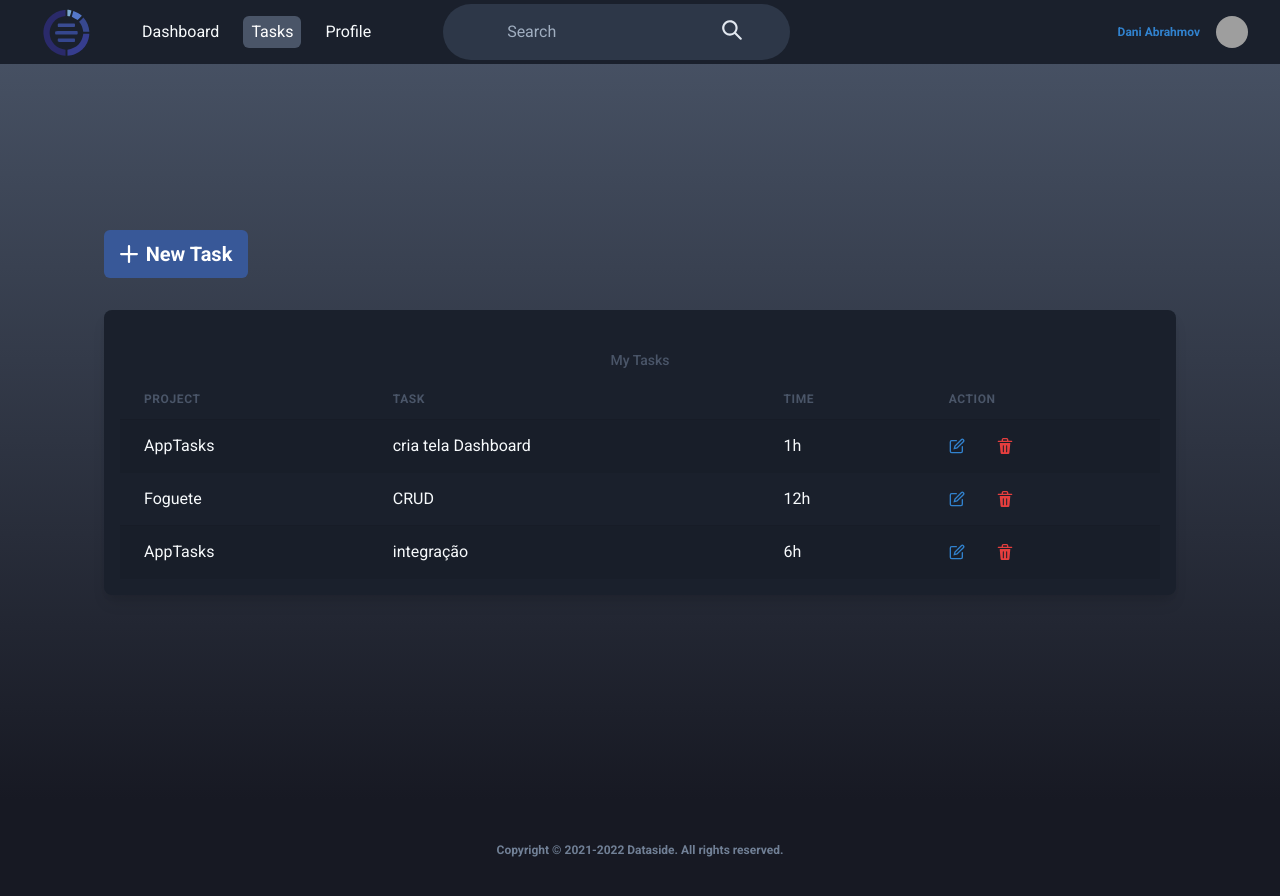
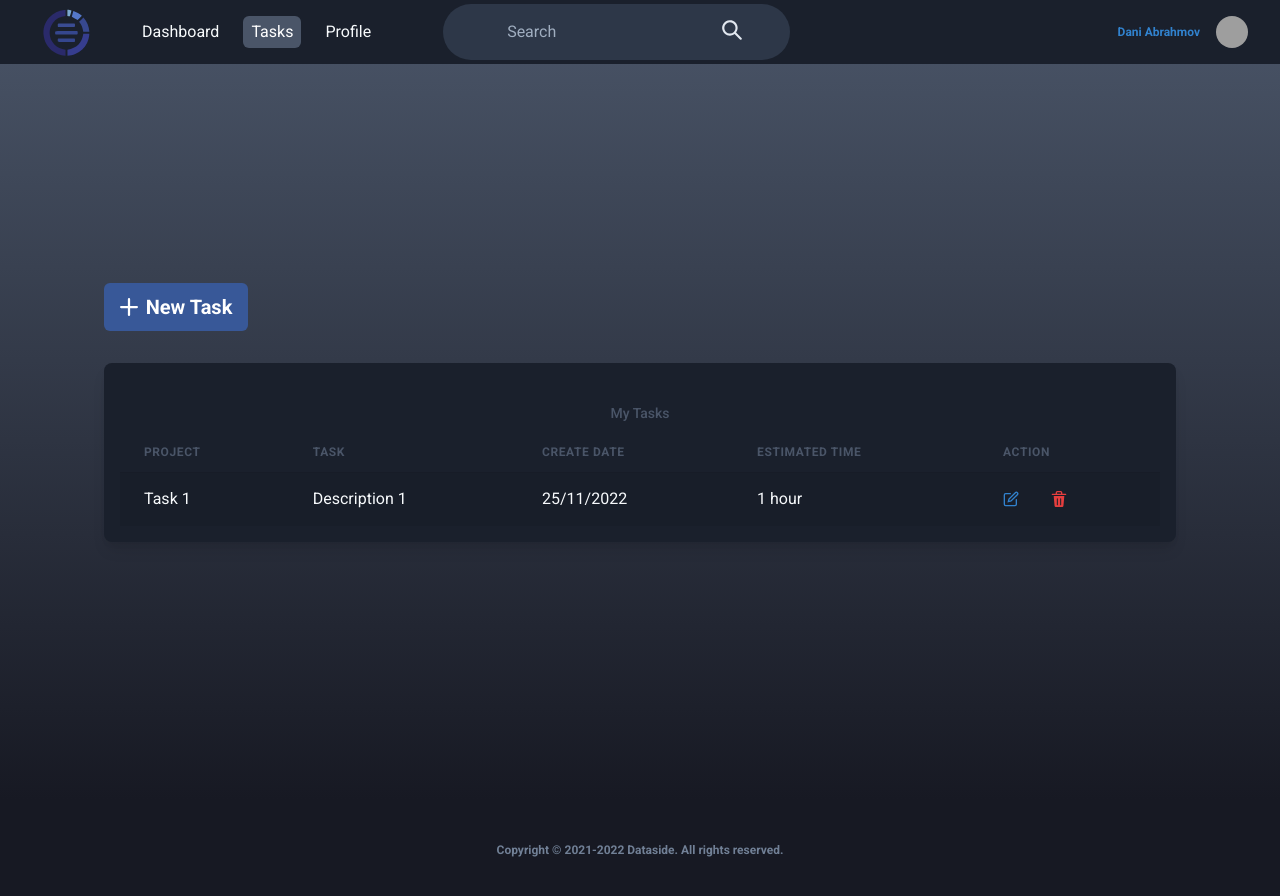
Before and after one commit to DaksonC/apptasks, a React (Vite) app: page /tasks in a window 1280 px wide. Shown: the top 896 px of the page. Built offline with nearby package versions, Linux system fonts and the light colour scheme; data requests are answered from the project's data file; grey boxes are pictures that could not be loaded.

Commit message:
feat: cria getAllTasks com axios

```diff
--- a/package.json
+++ b/package.json
@@ -15,6 +15,7 @@
     "@emotion/react": "^11",
     "@emotion/styled": "^11",
     "apexcharts": "^3.36.3",
+    "axios": "^1.2.0",
     "framer-motion": "^6",
     "react": "^18.2.0",
     "react-apexcharts": "^1.4.0",
--- /dev/null
+++ b/src/api/index.ts
@@ -0,0 +1,7 @@
+import axios from "axios";
+
+const api = axios.create({
+  baseURL: import.meta.env.VITE_URL_BASE,
+});
+
+export default api;
--- /dev/null
+++ b/src/interfaces/index.tsx
@@ -0,0 +1,19 @@
+export interface IFormData {
+  users: IUsers[];
+  tasks: ITasks[];
+}
+
+export interface IUsers {
+  id: number;
+  name: string;
+  email: string;
+  department: string;
+}
+
+export interface ITasks {
+  user_id: number;
+  title: string;
+  description: string;
+  created_at: string;
+  finished_at: string;
+}
--- a/src/mock/db.json
+++ b/src/mock/db.json
@@ -4,16 +4,16 @@
       "id": 1,
       "name": "John Doe",
       "email": "teste@teste.co",
-      "created_at": "2019-01-01 00:00:00"
+      "department": "IT"
     }
   ],
   "tasks": [
     {
-      "id": 1,
       "user_id": 1,
       "title": "Task 1",
       "description": "Description 1",
-      "created_at": "2019-01-01 00:00:00"
+      "created_at": "2022-11-25 00:00:00",
+      "finished_at": "2022-11-25 01:30:00"
     }
   ]
 }
--- a/src/page/Tasks/index.tsx
+++ b/src/page/Tasks/index.tsx
@@ -24,15 +24,41 @@ import {
   Tr,
   useDisclosure,
 } from "@chakra-ui/react";
-import { useEffect } from "react";
+import { useEffect, useState } from "react";
 
+import api from "../../api";
 import { Footer } from "../../components/Footer";
 import { Header } from "../../components/Header";
+import { ITasks } from "../../interfaces";
 
 export function Tasks() {
   const { isOpen, onOpen, onClose } = useDisclosure();
+  const [tasks, setTasks] = useState<ITasks[]>([]);
+
+  const getAllTasks = async (): Promise<void | Error> => {
+    try {
+      const response = await api.get("/tasks");
+      setTasks(response.data);
+      // console.log(response.data);
+    } catch (error) {
+      console.log(error);
+    }
+  };
+
+  const creatDate = tasks.map((task) => task.created_at);
+  const finishedDate = tasks.map((task) => task.finished_at);
+  const date = new Date(String(creatDate)).toLocaleDateString("pt-BR", {
+    day: "2-digit",
+    month: "2-digit",
+    year: "numeric",
+  });
+  const dateDiff =
+    new Date(String(finishedDate)).getTime() -
+    new Date(String(creatDate)).getTime();
+  const hourDiff = Math.floor(dateDiff / (1000 * 60 * 60));
 
   useEffect(() => {
+    getAllTasks();
     document.title = "AppTasks ✔️️ |  Tasks";
   }, []);
 
@@ -111,15 +137,22 @@ export function Tasks() {
                 <Tr>
                   <Th>Project</Th>
                   <Th>Task</Th>
-                  <Th>Time</Th>
+                  <Th>Create Date</Th>
+                  <Th>Estimated time</Th>
                   <Th>Action</Th>
                 </Tr>
               </Thead>
               <Tbody>
-                <Tr>
-                  <Td>AppTasks</Td>
-                  <Td>cria tela Dashboard</Td>
-                  <Td>1h</Td>
+                {tasks.map((task) => (
+                  <Tr key={task.user_id}>
+                    <Td>{task.title}</Td>
+                    <Td>{task.description}</Td>
+                    <Td>{date}</Td>
+                    {hourDiff > 1 ? (
+                      <Td>{hourDiff} hours</Td>
+                    ) : (
+                      <Td>{hourDiff} hour</Td>
+                    )}
                     <Td>
                       <EditIcon
                         color="blue.500"
@@ -134,42 +167,7 @@ export function Tasks() {
                       />
                     </Td>
                   </Tr>
-                <Tr>
-                  <Td>Foguete</Td>
-                  <Td>CRUD</Td>
-                  <Td>12h</Td>
-                  <Td>
-                    <EditIcon
-                      color="blue.500"
-                      cursor="pointer"
-                      mr="8"
-                      transition="color 0.2s"
-                    />
-                    <DeleteIcon
-                      color="red.500"
-                      cursor="pointer"
-                      transition="all 0.2s"
-                    />
-                  </Td>
-                </Tr>
-                <Tr>
-                  <Td>AppTasks</Td>
-                  <Td>integração</Td>
-                  <Td>6h</Td>
-                  <Td>
-                    <EditIcon
-                      color="blue.500"
-                      cursor="pointer"
-                      mr="8"
-                      transition="color 0.2s"
-                    />
-                    <DeleteIcon
-                      color="red.500"
-                      cursor="pointer"
-                      transition="all 0.2s"
-                    />
-                  </Td>
-                </Tr>
+                ))}
               </Tbody>
             </Table>
           </TableContainer>
```
Also changed, not shown: 2 other files (tests, documents, lock files or other folders). Lines whose indentation alone changed are shown as unchanged.
